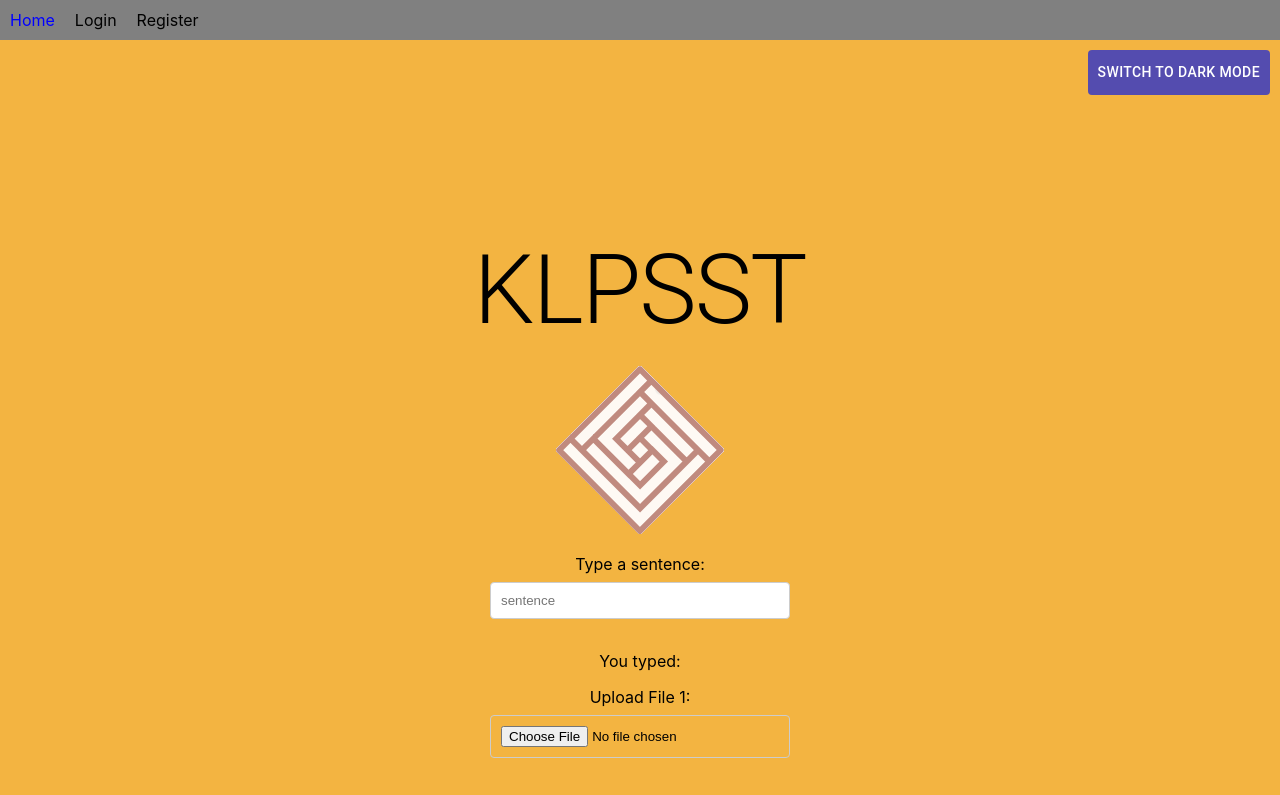
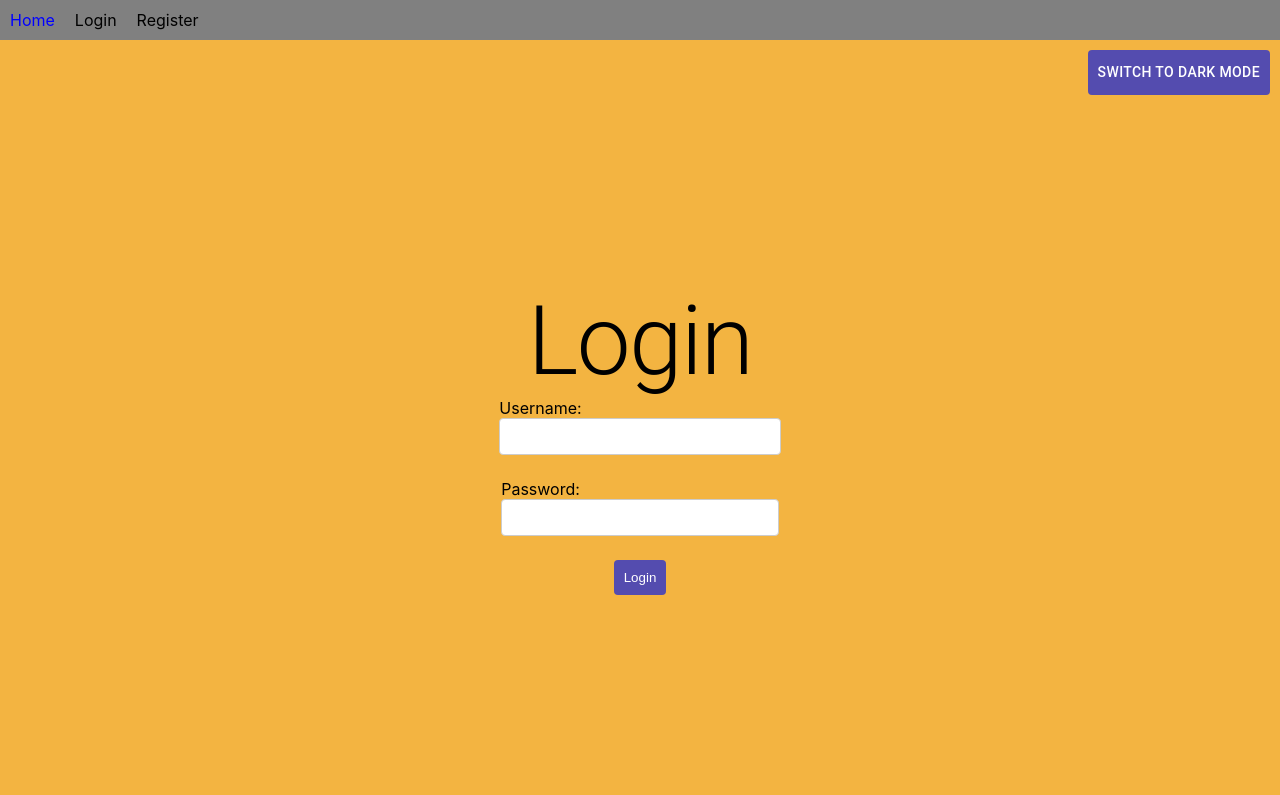
Before and after one commit to ECE-24-Capstone-Text-to-Speech/ECE-24-Capstone-AI-Text-2-Speech, a React (Create React App) app in the folder klpsst_wb/: page / in a window 1280 px wide. Shown: the top 795 px of the page. Built offline with nearby package versions, Linux system fonts and the light colour scheme.

Commit message:
registration module works

```diff
--- a/klpsst_wb/src/App.js
+++ b/klpsst_wb/src/App.js
@@ -23,7 +23,7 @@ const App = () => {
         </nav> */}
 
         <Routes>
-          <Route path="/" element={<KLPSST_Page />} />
+          <Route path="/" element={<KLPSST_Login />} />
           <Route path="/home" element={<KLPSST_Page />} />
           <Route path="/login" element={<KLPSST_Login />} />
           <Route path="/register" element={<KLPSST_Register />} />
--- a/klpsst_wb/src/Frontend/login.js
+++ b/klpsst_wb/src/Frontend/login.js
@@ -13,7 +13,7 @@ const KLPSST_Login = ({}) => {
   const storedTheme = localStorage.getItem("theme");
   const initialTheme = storedTheme ? JSON.parse(storedTheme) : "light";
 
-  //redirectiom code
+  //redirection code
   const navigate = useNavigate();
   const [redirect, setRedirect] = useState(false);
 
--- a/klpsst_wb/src/Frontend/register.js
+++ b/klpsst_wb/src/Frontend/register.js
@@ -4,7 +4,8 @@ import Typography from "@mui/material/Typography";
 import Button from "@mui/material/Button";
 // import styled from "styled-components";
 import "./register.css";
-import { Navigate, redirect } from "react-router-dom";
+import { Navigate, redirect, useNavigate } from "react-router-dom";
+
 import KLPSSTLOGO from "./logo_image.png";
 // import { routeManager } from "../../routeManager";
 import { render } from "@testing-library/react";
@@ -12,6 +13,10 @@ import { render } from "@testing-library/react";
 const KLPSST_Register = ({}) => {
   const storedTheme = localStorage.getItem("theme");
   const initialTheme = storedTheme ? JSON.parse(storedTheme) : "light";
+
+   //redirection code
+   const navigate = useNavigate();
+   const [redirect, setRedirect] = useState(false);
 
   // Define dark mode theme
   const darkTheme = createTheme({
@@ -57,15 +62,15 @@ const KLPSST_Register = ({}) => {
   const handleConfirm = (e) => {
     let confirmPw = e.target.value;
     setConfirm(confirmPw === password);
-  }
+  };
 
   const handleSubmit = async (e) => {
     e.preventDefault();
 
-    if(!confirm){
-        console.log("Incorrect confirm password")
-        alert(`Error: Incorrect Confrim Password`);
-        return;
+    if (!confirm) {
+      console.log("Incorrect confirm password");
+      alert(`Error: Incorrect Confrim Password`);
+      return;
     }
 
     console.log("Login submitted with:", { username, password });
@@ -81,7 +86,17 @@ const KLPSST_Register = ({}) => {
 
       if (response.ok) {
         // Authentication successful, handle accordingly (e.g., redirect user)
-        console.log("Login successful");
+        const errorMessage = await response.json();
+
+        console.log(errorMessage);
+        if (errorMessage == "username already exists") {
+          console.log("Registration unsuccessful");
+          alert(`Username is taken`);
+        } else if (errorMessage == "user created") {
+          console.log("Correct");
+          setRedirect(true); //for redirection?
+          alert("Congrats! You're registered!");
+        }
       } else {
         // Authentication failed, handle accordingly (e.g., show error message)
         //   console.error("Login failed");
@@ -93,6 +108,10 @@ const KLPSST_Register = ({}) => {
       setMessage("An error occurred. Please try again later.");
     }
   };
+
+  if(redirect) {
+    return <Navigate to="/login" />;
+  }
 
   return (
     <ThemeProvider theme={theme === "dark" ? darkTheme : lightTheme}>
@@ -122,11 +141,7 @@ const KLPSST_Register = ({}) => {
           </label>
           <label>
             Confirm Password:
-            <input
-              type="password"
-              onChange={handleConfirm}
-              required
-            />
+            <input type="password" onChange={handleConfirm} required />
           </label>
           <button type="submit">Enter</button>
         </form>
```
